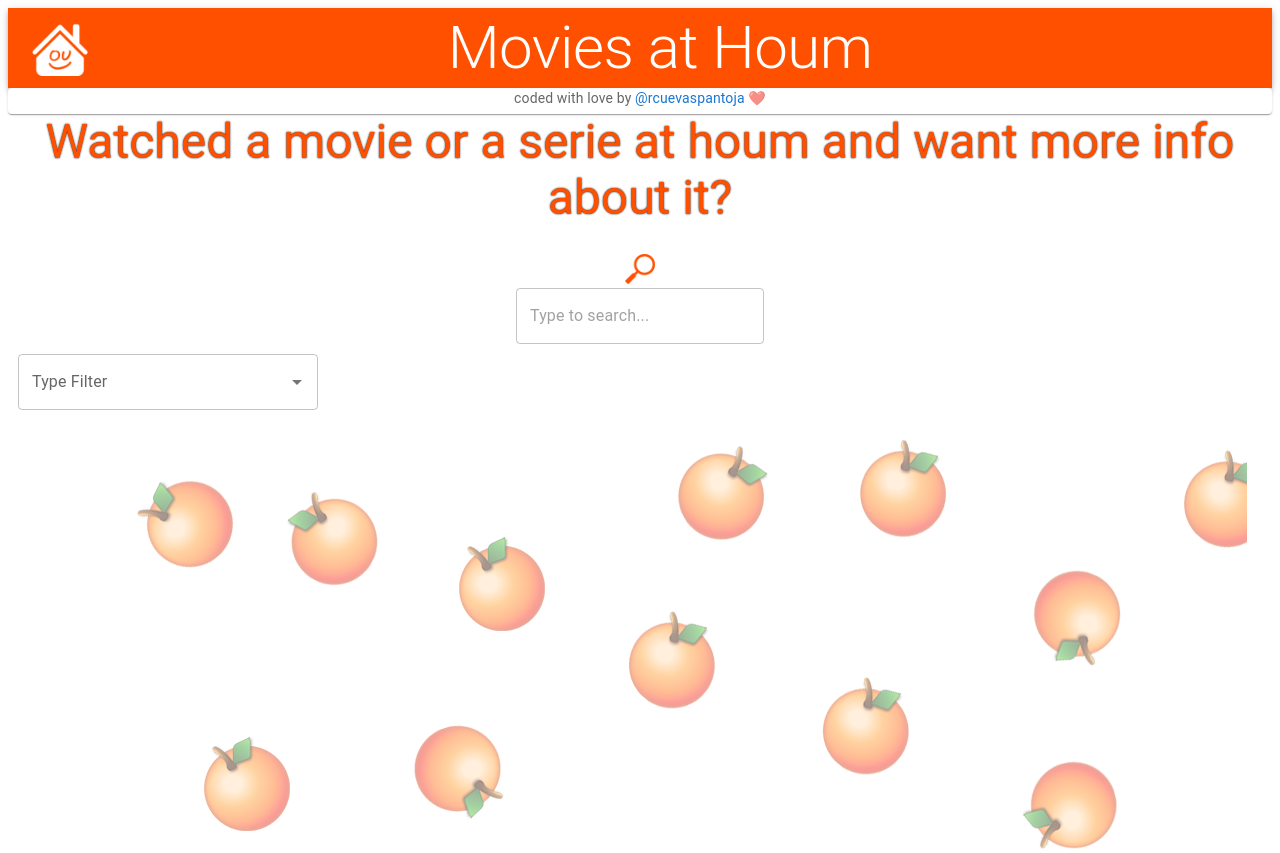
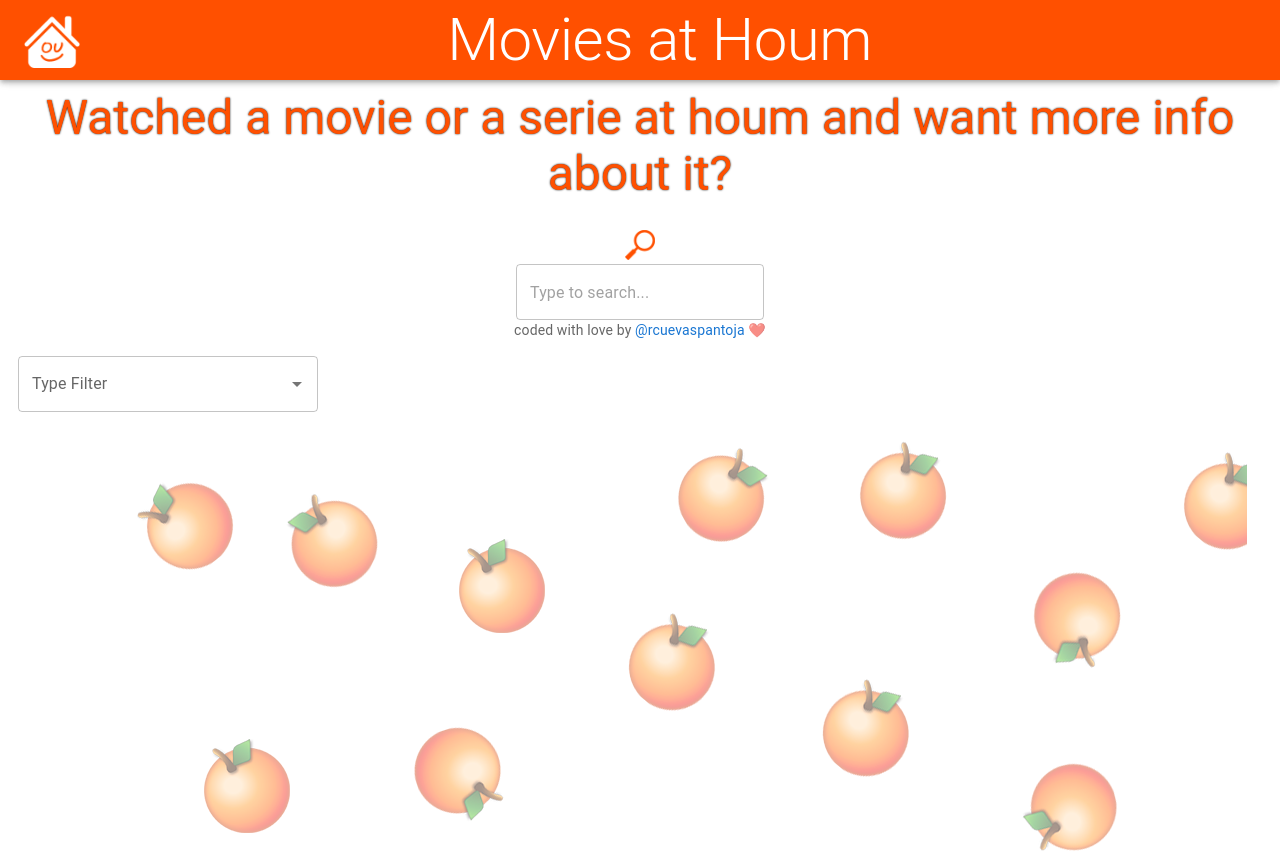
Before and after one commit to rcuevaspantoja/Informacion-Peliculas, a React (Create React App) app: page / in a window 1280 px wide. Shown: the top 853 px of the page. Built offline with nearby package versions, Linux system fonts and the light colour scheme; no server answers.

Commit message:
Ahora si, final.

```diff
--- a/src/componentes/BusquedaPorTitulo.js
+++ b/src/componentes/BusquedaPorTitulo.js
@@ -2,8 +2,12 @@ import React from 'react';
 import TextField from '@mui/material/TextField';
 import busqueda from "../imagenes/icono_busqueda.png";
 import Autocomplete from '@mui/material/Autocomplete';
+import Link from '@mui/material/Link';
+import Typography from '@mui/material/Typography';
 
 const busquedaPorTitulo= (props) => {
+
+    var emoji = require('node-emoji')
 
     const opcionesFiltro = [
         { label: 'Movies + Series', descripcion:''},
@@ -25,6 +29,9 @@ const busquedaPorTitulo= (props) => {
                 onInput={(event)=> props.setBusquedaPorTitulo(event.target.value)}
                 name="titulo"
                 placeholder="Type to search..."/>
+                <Typography sx={{ fontSize: 14 }}  align="center" color="text.secondary" gutterBottom>
+                    coded with love by <Link href="https://www.linkedin.com/in/rodolfo-cuevas-7407231b5/" underline="hover">@rcuevaspantoja</Link> {emoji.get('❤️')}
+                </Typography>
             </div>
 
             <div className="div_filtro">
--- a/src/componentes/Cabecera.js
+++ b/src/componentes/Cabecera.js
@@ -3,13 +3,11 @@ import Typography from '@mui/material/Typography';
 import AppBar from '@mui/material/AppBar';
 import Toolbar from '@mui/material/Toolbar';
 import IconButton from '@mui/material/IconButton';
-import Card from '@mui/material/Card';
-import Link from '@mui/material/Link';
 import logo from "../imagenes/icono_variante.png";
 
 const Cabecera=(props) => {
 
-    var emoji = require('node-emoji')
+
 
     //funcion para refrescar la página
 
@@ -19,7 +17,7 @@ const Cabecera=(props) => {
 
     return(
         <div>
-        <AppBar position="static" style={{ background: '#ff5000'}}>
+        <AppBar position="fixed" style={{ background: '#ff5000'}}>
           <Toolbar style={{width: "94%"}}>
             <IconButton
               size="large"
@@ -30,20 +28,14 @@ const Cabecera=(props) => {
               <img src={logo} alt="logo creado para la prueba" height="56" width="56"></img>
             </IconButton>
 
-
             <Typography variant="h2" sx={{ flexGrow: 1 }}>
               Movies at Houm
             </Typography>
-
           </Toolbar>
         </AppBar>
+        <Toolbar />
 
-        <Card>
-          <Typography sx={{ fontSize: 14 }}  align="center" color="text.secondary" gutterBottom>
-            coded with love by <Link href="https://www.linkedin.com/in/rodolfo-cuevas-7407231b5/" underline="hover">@rcuevaspantoja</Link> {emoji.get('❤️')}
-          </Typography>
-        </Card>
-
+        <br/>
         <Typography variant="h3" className="titulo1" component="div" sx={{ flexGrow: 1 }}>
             Watched a movie or a serie at houm and want more info about it?
         </Typography><br/>
--- a/src/componentes/ListaPeliculas.js
+++ b/src/componentes/ListaPeliculas.js
@@ -64,7 +64,7 @@ const ListaPeliculas = (props) => {
                 >
 
                 <Grid item xs={3}>
-                    <Card sx={{ maxWidth: 345 }} sx={{ display: 'flex' }}>
+                    <Card sx={{ maxWidth: 345 }} sx={{ display: 'flex'}}>
                         <Box sx={{ display: 'flex', flexDirection: 'column' }}>
                             <CardMedia
                                     component="img"
```
